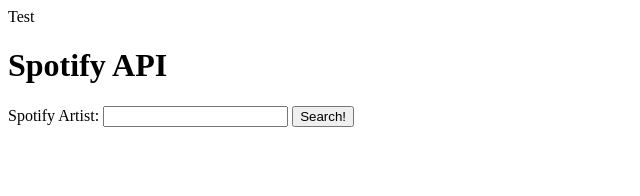
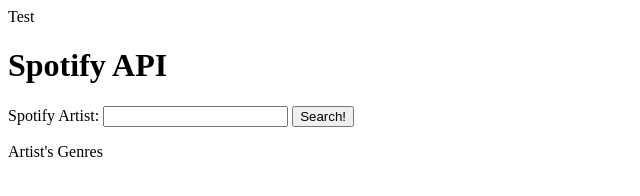
Before and after one commit to ballers361/JSproject, a plain HTML site: page index.html in a window 1280 px wide. Shown: the whole page, without its empty margins (0-640 px from the left). Drawn offline with nearby package versions, Linux system fonts and the light colour scheme.

```diff
--- a/index.html
+++ b/index.html
@@ -34,6 +34,11 @@
     <article id="popularity-rating">
 
     </article>
+    <article id="associated-genres">
+      <p> Artist's Genres <p>
+
+
+    </article>
   </div>
 <script src="https://ajax.googleapis.com/ajax/libs/jquery/3.1.1/jquery.min.js"></script>
 <script src="js/site.js"></script>
```
